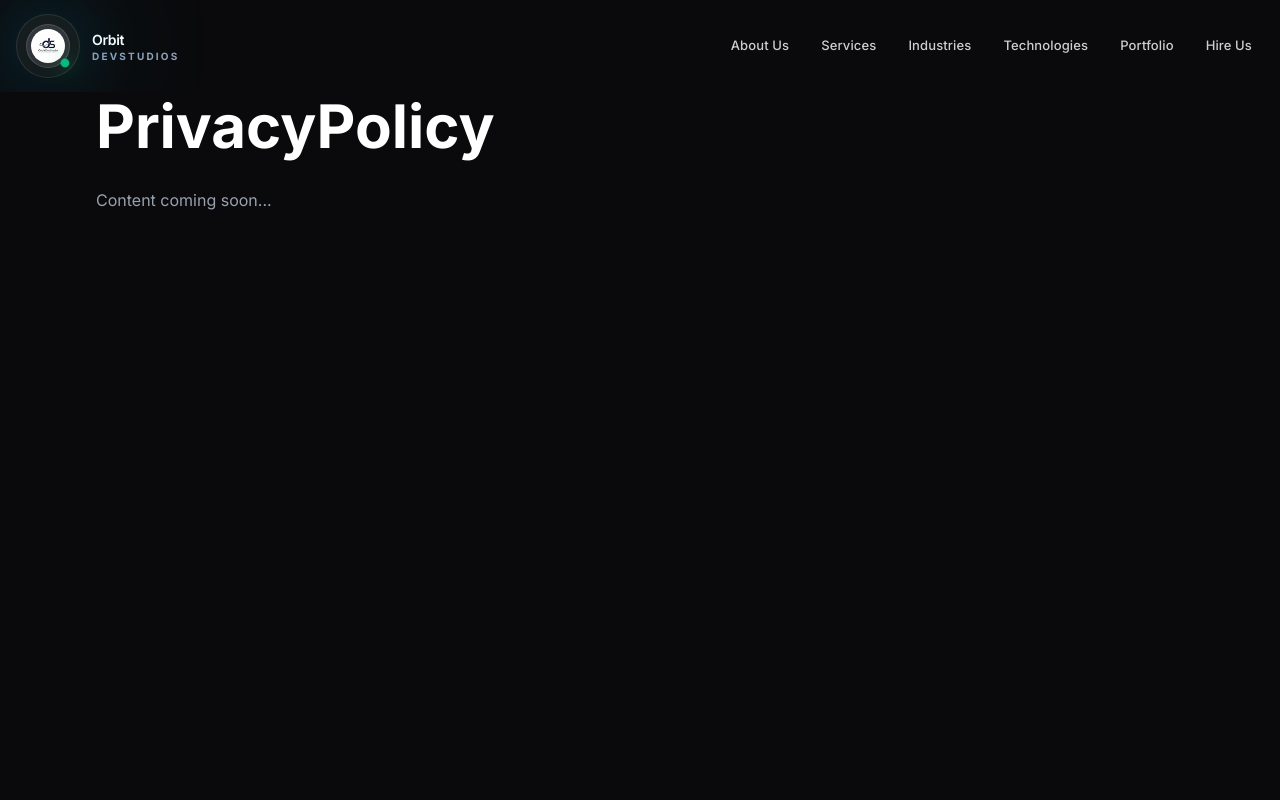
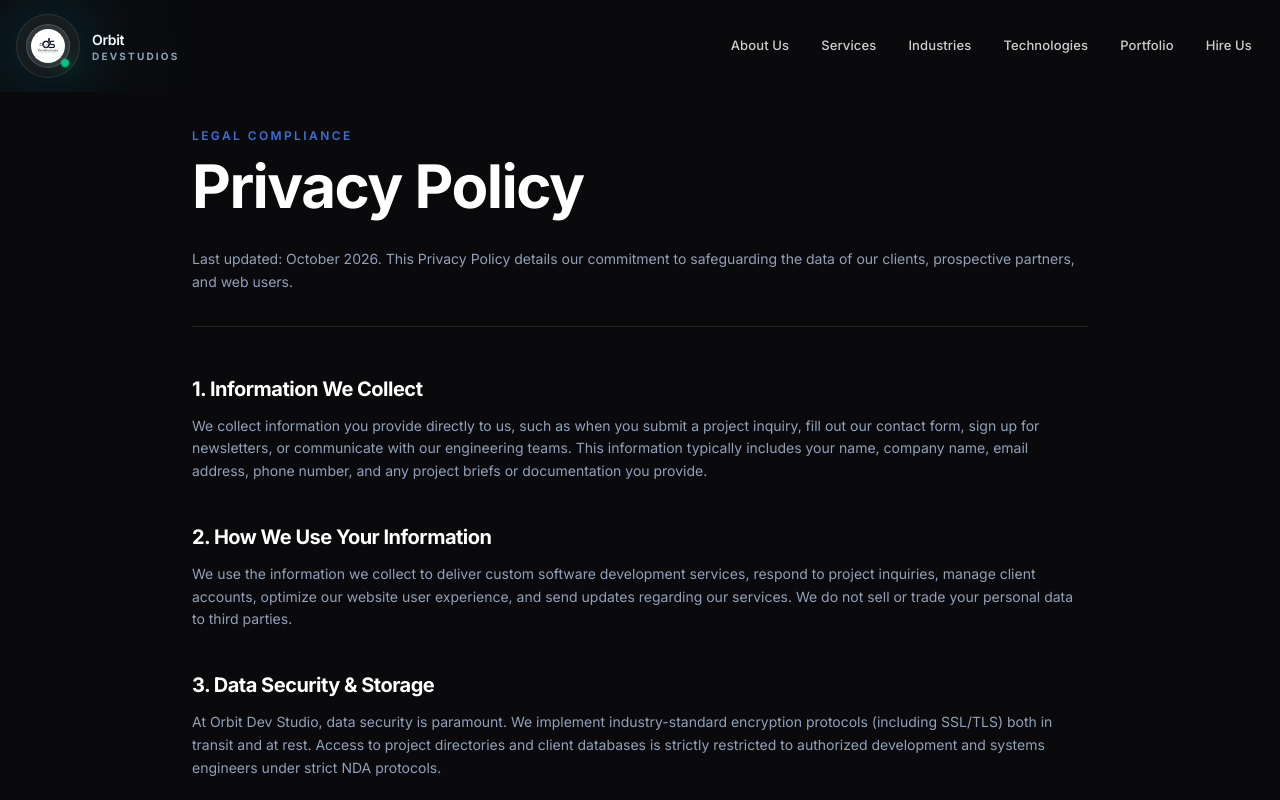
Before and after one commit to OrbitDevStudio-c/orbitDevStudio, a React (Vite) app: page /privacy-policy in a window 1280 px wide. Shown: the top 800 px of the page. Built offline with nearby package versions, Linux system fonts and the light colour scheme.

Commit message:
add Terms of Service and Privacy Policy pages with SEO metadata

```diff
--- a/src/pages/PrivacyPolicy.tsx
+++ b/src/pages/PrivacyPolicy.tsx
@@ -2,26 +2,53 @@ import { Helmet } from 'react-helmet-async';
 import { motion } from 'framer-motion';
 
 export default function PrivacyPolicy() {
+  const sections = [
+    {
+      title: "1. Information We Collect",
+      content: "We collect information you provide directly to us, such as when you submit a project inquiry, fill out our contact form, sign up for newsletters, or communicate with our engineering teams. This information typically includes your name, company name, email address, phone number, and any project briefs or documentation you provide."
+    },
+    {
+      title: "2. How We Use Your Information",
+      content: "We use the information we collect to deliver custom software development services, respond to project inquiries, manage client accounts, optimize our website user experience, and send updates regarding our services. We do not sell or trade your personal data to third parties."
+    },
+    {
+      title: "3. Data Security & Storage",
+      content: "At Orbit Dev Studio, data security is paramount. We implement industry-standard encryption protocols (including SSL/TLS) both in transit and at rest. Access to project directories and client databases is strictly restricted to authorized development and systems engineers under strict NDA protocols."
+    },
+    {
+      title: "4. GDPR & HIPAA Compliance",
+      content: "For clients in the European Union and healthcare sectors, we adhere strictly to General Data Protection Regulation (GDPR) standards and Health Insurance Portability and Accountability Act (HIPAA) guidelines. You have the right to request access to, correction of, or erasure of your personal data stored on our servers."
+    },
+    {
+      title: "5. Cookies & Site Analytics",
+      content: "We utilize cookies and third-party analytics systems (like Google Analytics) to measure site traffic and understand user behavior. This data is collected anonymously and is used solely to enhance our website performance and improve user journeys."
+    },
+    {
+      title: "6. Changes to This Policy",
+      content: "We may update this Privacy Policy from time to time to reflect changes in our operating model or compliance rules. We encourage you to review this page periodically to stay informed about how we protect your personal and project information."
+    }
+  ];
+
   return (
     <>
       <Helmet>
-        <title>Privacy Policy | OrbitDevStudio</title>
-        <meta name="description" content="Read our privacy policy to understand how we protect your personal and project data at OrbitDevStudio." />
-        <link rel="canonical" href="https://orbitdevstudios.vercel.app/privacy-policy" />
+        <title>Privacy Policy | Orbit Dev Studio</title>
+        <meta name="description" content="Read our privacy policy to understand how we protect your personal and project data at Orbit Dev Studio." />
+        <link rel="canonical" href="https://orbit-dev-studio.vercel.app/privacy-policy" />
 
         {/* Open Graph / Facebook */}
         <meta property="og:type" content="website" />
-        <meta property="og:url" content="https://orbitdevstudios.vercel.app/privacy-policy" />
-        <meta property="og:title" content="Privacy Policy | OrbitDevStudio" />
-        <meta property="og:description" content="Read our privacy policy to understand how we protect your personal and project data at OrbitDevStudio." />
-        <meta property="og:image" content="https://orbitdevstudios.vercel.app/companylogo-social.webp" />
+        <meta property="og:url" content="https://orbit-dev-studio.vercel.app/privacy-policy" />
+        <meta property="og:title" content="Privacy Policy | Orbit Dev Studio" />
+        <meta property="og:description" content="Read our privacy policy to understand how we protect your personal and project data at Orbit Dev Studio." />
+        <meta property="og:image" content="https://orbit-dev-studio.vercel.app/companylogo-social.webp" />
 
         {/* Twitter */}
         <meta name="twitter:card" content="summary_large_image" />
-        <meta name="twitter:url" content="https://orbitdevstudios.vercel.app/privacy-policy" />
-        <meta name="twitter:title" content="Privacy Policy | OrbitDevStudio" />
-        <meta name="twitter:description" content="Read our privacy policy to understand how we protect your personal and project data at OrbitDevStudio." />
-        <meta name="twitter:image" content="https://orbitdevstudios.vercel.app/companylogo-social.webp" />
+        <meta name="twitter:url" content="https://orbit-dev-studio.vercel.app/privacy-policy" />
+        <meta name="twitter:title" content="Privacy Policy | Orbit Dev Studio" />
+        <meta name="twitter:description" content="Read our privacy policy to understand how we protect your personal and project data at Orbit Dev Studio." />
+        <meta name="twitter:image" content="https://orbit-dev-studio.vercel.app/companylogo-social.webp" />
 
         {/* JSON-LD Breadcrumbs */}
         <script type="application/ld+json">
@@ -33,13 +60,13 @@ export default function PrivacyPolicy() {
                 "@type": "ListItem",
                 "position": 1,
                 "name": "Home",
-                "item": "https://orbitdevstudios.vercel.app/"
+                "item": "https://orbit-dev-studio.vercel.app/"
               },
               {
                 "@type": "ListItem",
                 "position": 2,
                 "name": "Privacy Policy",
-                "item": "https://orbitdevstudios.vercel.app/privacy-policy"
+                "item": "https://orbit-dev-studio.vercel.app/privacy-policy"
               }
             ]
           })}
@@ -50,10 +77,24 @@ export default function PrivacyPolicy() {
         animate={{ opacity: 1, y: 0 }}
         exit={{ opacity: 0, y: -20 }}
         transition={{ duration: 0.6, ease: [0.22, 1, 0.36, 1] }}
-        className="min-h-screen pt-24 px-6 md:px-12 lg:px-24"
+        className="min-h-screen pt-32 pb-24 px-6 md:px-12 lg:px-24 bg-background relative z-10 text-white"
       >
-        <h1 className="text-4xl md:text-6xl font-bold text-white mb-8">PrivacyPolicy</h1>
-        <p className="text-gray-400">Content coming soon...</p>
+        <div className="max-w-4xl mx-auto">
+          <span className="text-xs font-semibold text-accent uppercase tracking-[0.2em] block mb-3">LEGAL COMPLIANCE</span>
+          <h1 className="text-4xl md:text-6xl font-bold text-white mb-8 tracking-tight">Privacy Policy</h1>
+          <p className="text-slate-400 text-sm leading-relaxed mb-12 border-b border-white/10 pb-8">
+            Last updated: October 2026. This Privacy Policy details our commitment to safeguarding the data of our clients, prospective partners, and web users.
+          </p>
+
+          <div className="space-y-10">
+            {sections.map((section, idx) => (
+              <div key={idx} className="space-y-3">
+                <h2 className="text-xl font-bold text-white tracking-tight">{section.title}</h2>
+                <p className="text-slate-400 text-[14px] leading-relaxed">{section.content}</p>
+              </div>
+            ))}
+          </div>
+        </div>
       </motion.div>
     </>
   );
--- a/src/pages/Terms.tsx
+++ b/src/pages/Terms.tsx
@@ -2,26 +2,53 @@ import { Helmet } from 'react-helmet-async';
 import { motion } from 'framer-motion';
 
 export default function Terms() {
+  const sections = [
+    {
+      title: "1. Acceptance of Terms",
+      content: "By accessing or using the services provided by Orbit Dev Studio, you agree to be bound by these Terms of Service. If you do not agree to these terms, you may not access our services, request project scopes, or engage our engineering teams."
+    },
+    {
+      title: "2. Scope of Services",
+      content: "Orbit Dev Studio provides custom frontend engineering, UI/UX design, full-stack software development, and DevOps consultation services. The specific scope, deliverables, timeline, and budget for any engagement will be explicitly outlined in a separate Statement of Work (SOW)."
+    },
+    {
+      title: "3. Intellectual Property Ownership",
+      content: "Upon receipt of full and final payment for services rendered, the client owns all custom source code, assets, and design files produced specifically for their project. Orbit Dev Studio retains ownership of any pre-existing templates, proprietary libraries, or open-source tools utilized during development."
+    },
+    {
+      title: "4. Client Obligations",
+      content: "Clients are responsible for providing clear specifications, necessary assets, access credentials, and timely feedback during milestones. Delays in feedback or assets may result in schedule adjustments and resource reallocation fees."
+    },
+    {
+      title: "5. Billing & Payment Terms",
+      content: "Engagement costs are billed according to project milestones detailed in the Statement of Work. Invoices are payable within 15 days of issuance unless otherwise agreed in writing. Late payments may result in suspension of engineering services and product deployment."
+    },
+    {
+      title: "6. Limitation of Liability",
+      content: "To the maximum extent permitted by law, Orbit Dev Studio shall not be liable for any indirect, incidental, special, or consequential damages (including loss of profits, data, or business interruption) arising out of the use or inability to use our deliverables."
+    }
+  ];
+
   return (
     <>
       <Helmet>
-        <title>Terms & Conditions | OrbitDevStudio</title>
-        <meta name="description" content="Read the terms of service and agreement rules for partnering with OrbitDevStudio." />
-        <link rel="canonical" href="https://orbitdevstudios.vercel.app/terms" />
+        <title>Terms & Conditions | Orbit Dev Studio</title>
+        <meta name="description" content="Read the terms of service and agreement rules for partnering with Orbit Dev Studio." />
+        <link rel="canonical" href="https://orbit-dev-studio.vercel.app/terms" />
 
         {/* Open Graph / Facebook */}
         <meta property="og:type" content="website" />
-        <meta property="og:url" content="https://orbitdevstudios.vercel.app/terms" />
-        <meta property="og:title" content="Terms & Conditions | OrbitDevStudio" />
-        <meta property="og:description" content="Read the terms of service and agreement rules for partnering with OrbitDevStudio." />
-        <meta property="og:image" content="https://orbitdevstudios.vercel.app/companylogo-social.webp" />
+        <meta property="og:url" content="https://orbit-dev-studio.vercel.app/terms" />
+        <meta property="og:title" content="Terms & Conditions | Orbit Dev Studio" />
+        <meta property="og:description" content="Read the terms of service and agreement rules for partnering with Orbit Dev Studio." />
+        <meta property="og:image" content="https://orbit-dev-studio.vercel.app/companylogo-social.webp" />
 
         {/* Twitter */}
         <meta name="twitter:card" content="summary_large_image" />
-        <meta name="twitter:url" content="https://orbitdevstudios.vercel.app/terms" />
-        <meta name="twitter:title" content="Terms & Conditions | OrbitDevStudio" />
-        <meta name="twitter:description" content="Read the terms of service and agreement rules for partnering with OrbitDevStudio." />
-        <meta name="twitter:image" content="https://orbitdevstudios.vercel.app/companylogo-social.webp" />
+        <meta name="twitter:url" content="https://orbit-dev-studio.vercel.app/terms" />
+        <meta name="twitter:title" content="Terms & Conditions | Orbit Dev Studio" />
+        <meta name="twitter:description" content="Read the terms of service and agreement rules for partnering with Orbit Dev Studio." />
+        <meta name="twitter:image" content="https://orbit-dev-studio.vercel.app/companylogo-social.webp" />
 
         {/* JSON-LD Breadcrumbs */}
         <script type="application/ld+json">
@@ -33,13 +60,13 @@ export default function Terms() {
                 "@type": "ListItem",
                 "position": 1,
                 "name": "Home",
-                "item": "https://orbitdevstudios.vercel.app/"
+                "item": "https://orbit-dev-studio.vercel.app/"
               },
               {
                 "@type": "ListItem",
                 "position": 2,
-                "name": "Terms & Conditions",
-                "item": "https://orbitdevstudios.vercel.app/terms"
+                "name": "Terms of Service",
+                "item": "https://orbit-dev-studio.vercel.app/terms"
               }
             ]
           })}
@@ -50,10 +77,24 @@ export default function Terms() {
         animate={{ opacity: 1, y: 0 }}
         exit={{ opacity: 0, y: -20 }}
         transition={{ duration: 0.6, ease: [0.22, 1, 0.36, 1] }}
-        className="min-h-screen pt-24 px-6 md:px-12 lg:px-24"
+        className="min-h-screen pt-32 pb-24 px-6 md:px-12 lg:px-24 bg-background relative z-10 text-white"
       >
-        <h1 className="text-4xl md:text-6xl font-bold text-white mb-8">Terms</h1>
-        <p className="text-gray-400">Content coming soon...</p>
+        <div className="max-w-4xl mx-auto">
+          <span className="text-xs font-semibold text-accent uppercase tracking-[0.2em] block mb-3">LEGAL AGREEMENT</span>
+          <h1 className="text-4xl md:text-6xl font-bold text-white mb-8 tracking-tight">Terms of Service</h1>
+          <p className="text-slate-400 text-sm leading-relaxed mb-12 border-b border-white/10 pb-8">
+            Last updated: October 2026. These Terms of Service govern your relationship and agreements with Orbit Dev Studio.
+          </p>
+
+          <div className="space-y-10">
+            {sections.map((section, idx) => (
+              <div key={idx} className="space-y-3">
+                <h2 className="text-xl font-bold text-white tracking-tight">{section.title}</h2>
+                <p className="text-slate-400 text-[14px] leading-relaxed">{section.content}</p>
+              </div>
+            ))}
+          </div>
+        </div>
       </motion.div>
     </>
   );
```
